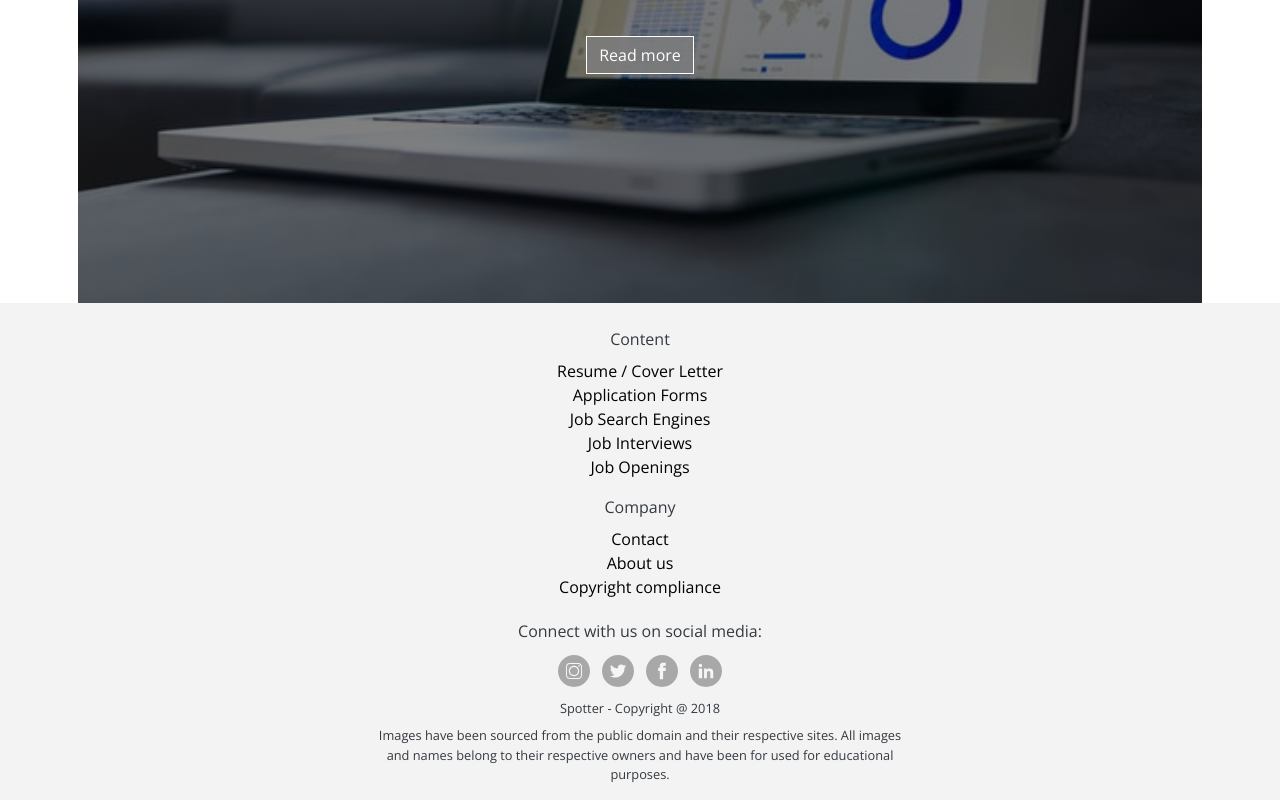
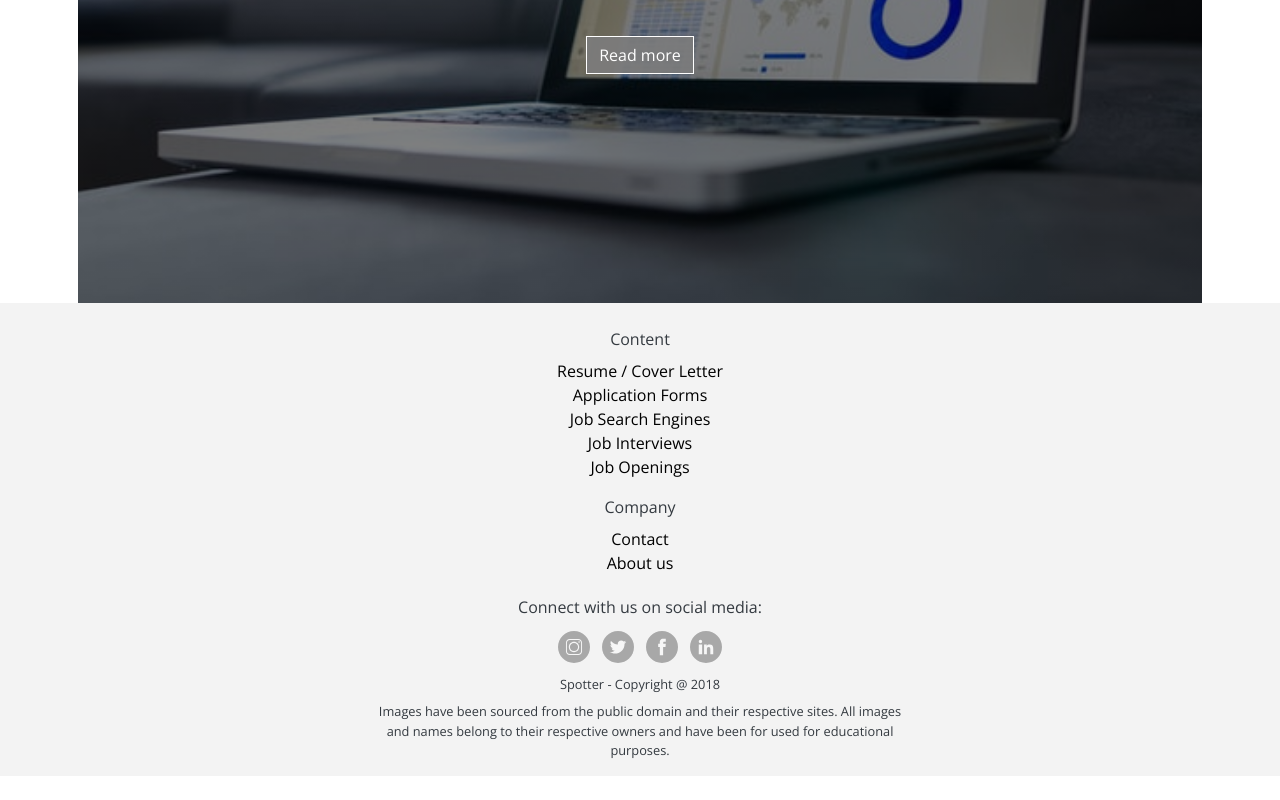
Before and after one commit to trakyari/spotter, a plain HTML site: page index.html in a window 1280 px wide. Shown: the part 4597-5397 px from the top of the page. After the commit the page ends 5373 px from the top, so only its background shows below. Drawn offline with nearby package versions, Linux system fonts and the light colour scheme.

Commit message:
Update index.html

```diff
--- a/index.html
+++ b/index.html
@@ -269,10 +269,6 @@
 			<div class="col text-center">
 				<a href="content/about-us.html" class="footer-link">About us</a>
 			</div>
-			<div class="w-100"></div>
-			<div class="col text-center">
-				<a href="#" class="footer-link">Copyright compliance</a>
-			</div>
 		</div>
 
 		<div class="row mb-1">
```
